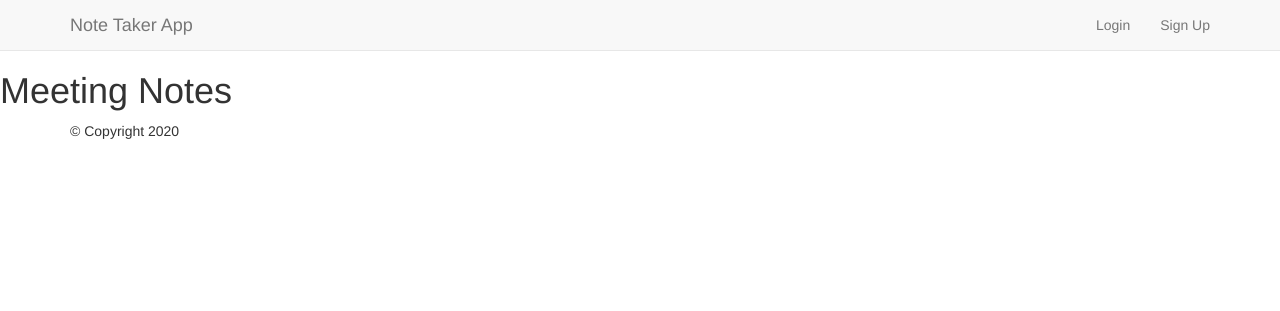
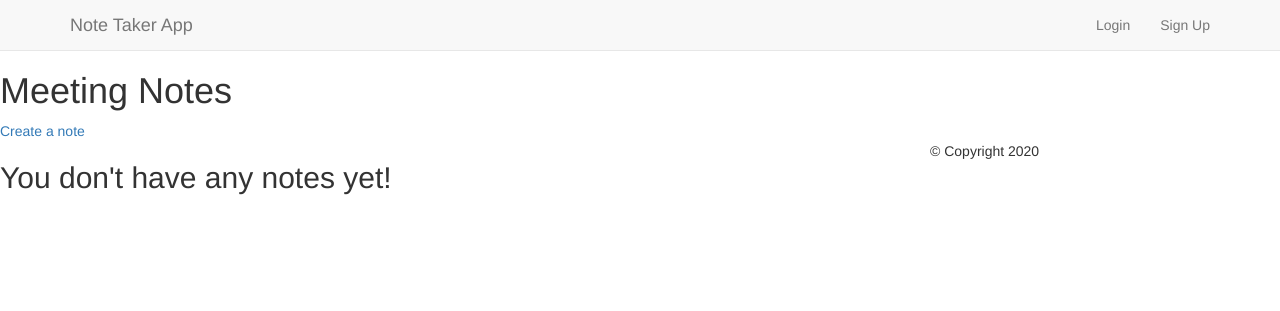
Before and after one commit to jonathankamau/note-taking-app, a Django app: template app/template/dashboard.html in a window 1280 px wide. Shown: the top 311 px of the page. Run offline with Django 3.2, Linux system fonts and the light colour scheme; the template is opened without the code that fills it, so the values that code supplies are empty; some libraries are stand-ins or nearby versions.

Commit message:
[Feature] update the dashboard view

```diff
--- a/app/template/dashboard.html
+++ b/app/template/dashboard.html
@@ -1,7 +1,11 @@
 {% extends 'base.html' %}
 {% block content%}
 <h1>Meeting Notes</h1>
-<div class="row">
+<div>
+    <a href="{% url 'create_note' %}">Create a note</a>
+</div>
+<div class="row col-md-9">
+{% if notes %}
     {% for note in notes %}
         <div class="col-md-4">
             <div class="card mb-2">
@@ -9,11 +13,13 @@
                     <h5 class="card-title">{{ note.title }}</h5>
                     <p class="card-text">{{ note.org_name }}</p>
                     <p class="card-text">{{ note.purpose }}</p>
-                <p class="card-text">{{ note.description }}</p>
                     <p class="card-text">{{ note.total_attendance }}</p>
                 </div>
             </div>
         </div>
         {% endfor %}
+{% else %}
+    <h2>You don't have any notes yet!</h2>
+{% endif %}
 </div>
 {% endblock %}
```
Lines whose indentation alone changed are shown as unchanged.
